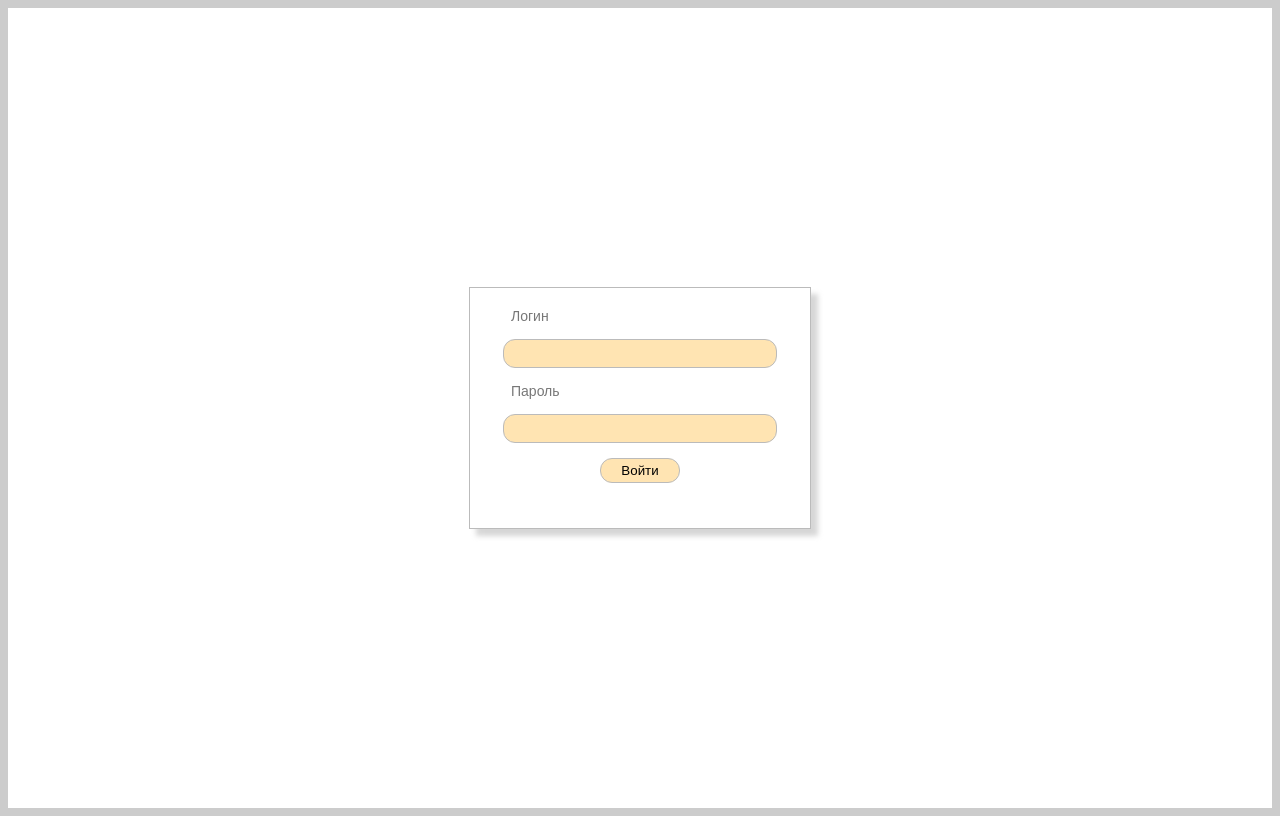
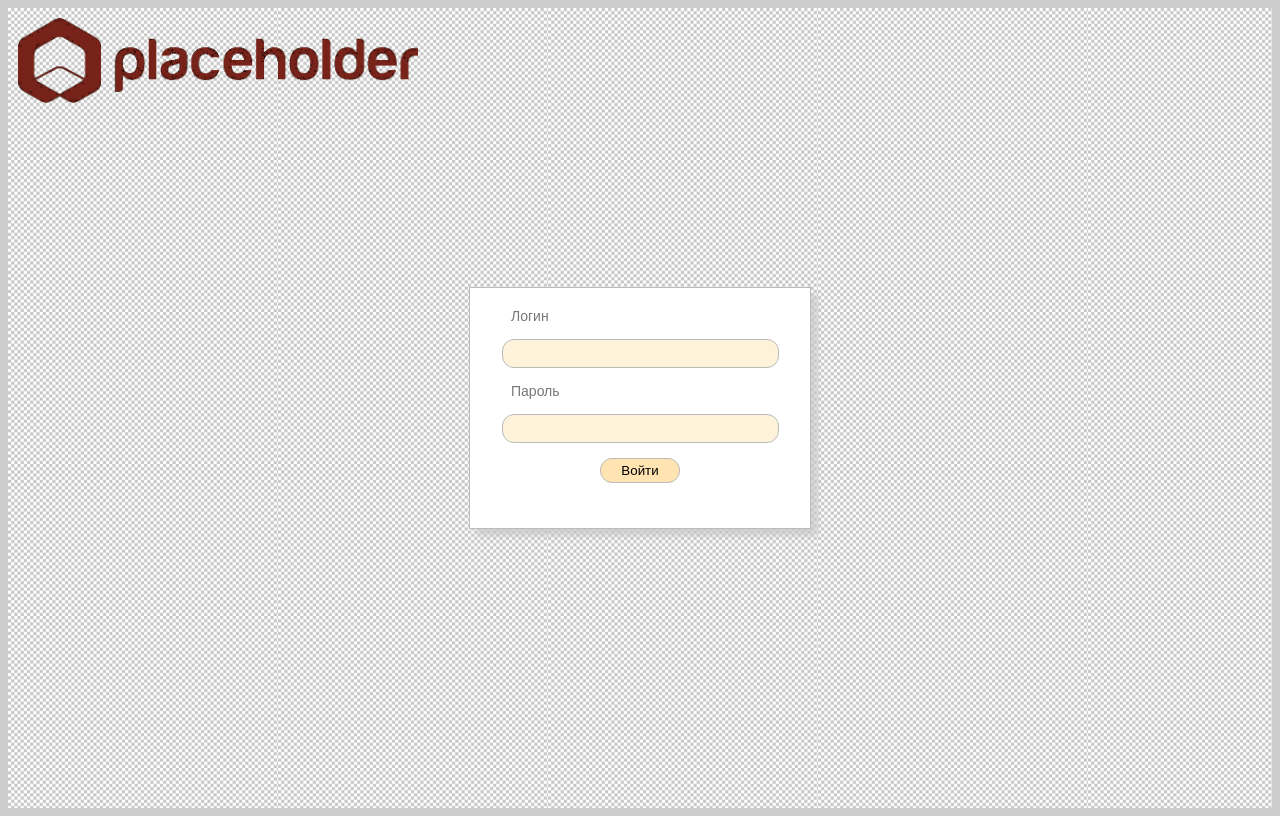
Before and after one commit to kevlampiev/doc-storage.web, a Nuxt app: page /login in a window 1280 px wide. Built offline with nearby package versions, Linux system fonts and the light colour scheme.

Commit message:
common css and other things

```diff
--- /dev/null
+++ b/assets/css/main.css
@@ -0,0 +1,19 @@
+input,
+textarea {
+  height: 25px;
+  border-radius: 12px;
+  padding-left: 12px;
+  background-color: rgba(252, 211, 136, 0.3);
+  border: 1px solid #bbb;
+  padding-left: 15px;
+}
+button {
+  height: 25px;
+  border-radius: 12px;
+  background-color: rgba(255, 166, 0, 0.3);
+  border: 1px solid #bbb;
+}
+.box-shadowed {
+  border: 1px solid #bbb;
+  box-shadow: 7px 7px 5px 0px rgba(201, 201, 201, 0.75);
+}
--- /dev/null
+++ b/assets/css/main.less
@@ -0,0 +1,23 @@
+body {}
+
+input,
+textarea {
+  height: 25px;
+  border-radius: 12px;
+  padding-left: 12px;
+  background-color: rgba(252, 211, 136, 0.3);
+  border: 1px solid #bbb;
+  padding-left: 15px;
+}
+
+button {
+  height: 25px;
+  border-radius: 12px;
+  background-color: rgba(255, 166, 0, 0.3);
+  border: 1px solid #bbb;
+}
+
+.box-shadowed {
+  border: 1px solid #bbb;
+  box-shadow: 7px 7px 5px 0px rgba(201, 201, 201, 0.75);
+}
--- a/components/Footer.vue
+++ b/components/Footer.vue
@@ -17,8 +17,11 @@
 <style lang="less">
 footer {
   min-height: 100px;
-  //background: url('./footer.jpg');
-  background-color: rgba(200, 200, 200, 0.6);
+  background: url("../assets/wall2.png") repeat;
+  background-color: #ccc;
+  //filter: opacity(0.5);
+  //background-size: 100%;
+
   color: #222;
   padding: 30px;
   text-align: right;
--- a/components/Navbar.vue
+++ b/components/Navbar.vue
@@ -37,11 +37,13 @@
 
 <style lang="less">
 header {
-  //width: calc(100%-150px);
   min-height: 75px;
-  //background: url("./header.jpg");
-  background-color: rgba(200, 200, 200, 0.6);
-  background-size: cover;
+  // background: url("../assets/wall.jpeg") no-repeat;
+  // background-size: 100%;
+
+  background: url("../assets/wall2.png") repeat;
+  background-color: #ccc;
+
   color: #777;
   clip-path: polygon(0% 0%, 0% 88%, 48% 88%, 50% 100%, 100% 100%, 100% 0%);
   border-bottom: 1px solid rgb(213, 213, 248);
--- a/layouts/empty.vue
+++ b/layouts/empty.vue
@@ -10,7 +10,7 @@
 }
 .container-empty {
   margin: 0 auto;
-  background-color: #fff;
+  background-color: #ddd;
   max-width: 1280px;
   font-size: 14px;
   font-family: "Montserrat", sans-serif;
--- /dev/null
+++ b/layouts/login.vue
@@ -0,0 +1,33 @@
+<template>
+  <div class="container-login">
+    <img src="../assets/logo3.png" alt="Логотип" class="logo_img" />
+    <nuxt />
+  </div>
+</template>
+
+<style lang="less">
+body {
+  background-color: #ccc;
+}
+.container-login {
+  margin: 0 auto;
+  background: url("../assets/wall2.png") repeat;
+  max-width: 1280px;
+  font-size: 14px;
+  font-family: "Montserrat", sans-serif;
+  color: #555;
+  height: 100vh;
+  display: flex;
+  justify-content: center;
+  align-content: center;
+  position: relative;
+}
+
+.logo_img {
+  position: absolute;
+  top: 10px;
+  left: 10px;
+  width: 400px;
+  filter: hue-rotate(25deg) grayscale(50%);
+}
+</style>
--- a/nuxt.config.js
+++ b/nuxt.config.js
@@ -60,5 +60,8 @@
         })
       }
     }
-  }
+  },
+  css: [
+    '~assets/css/main.css'
+  ]
 }
--- a/pages/login.vue
+++ b/pages/login.vue
@@ -1,5 +1,5 @@
 <template>
-  <div class="login-div">
+  <div class="login-div box-shadowed">
     <form>
       <label for="login">Логин</label>
       <input type="text" name="login" />
@@ -12,19 +12,19 @@
 
 <script>
 export default {
-  layout: "empty"
+  layout: "login"
 };
 </script>
 
 <style lang="less">
 .login-div {
   color: #444;
-  border: 1px solid #bbb;
+  background-color: #fff;
   width: 300px;
   margin: auto;
   padding: 20px;
-  box-shadow: 7px 7px 5px 0px rgba(201, 201, 201, 0.75);
   height: 200px;
+  filter: opacity(1) brightness(100%);
   form {
     //padding: 25px;
     display: flex;
@@ -32,19 +32,19 @@
     justify-content: center;
     input {
       width: 258px;
-      height: 25px;
+      //      height: 25px;
       margin: 15px 0;
-      border-radius: 12px;
-      padding-left: 12px;
-      background-color: rgba(255, 166, 0, 0.3);
-      border: 1px solid #bbb;
+      // border-radius: 12px;
+      // padding-left: 12px;
+      // background-color: rgba(255, 166, 0, 0.3);
+      // border: 1px solid #bbb;
     }
     button {
-      height: 25px;
+      //      height: 25px;
       width: 80px;
-      border-radius: 12px;
-      background-color: rgba(255, 166, 0, 0.3);
-      border: 1px solid #bbb;
+      // border-radius: 12px;
+      // background-color: rgba(255, 166, 0, 0.3);
+      // border: 1px solid #bbb;
     }
     label {
       color: #777;
```
Also changed, not shown: assets/wall2.png (added).
